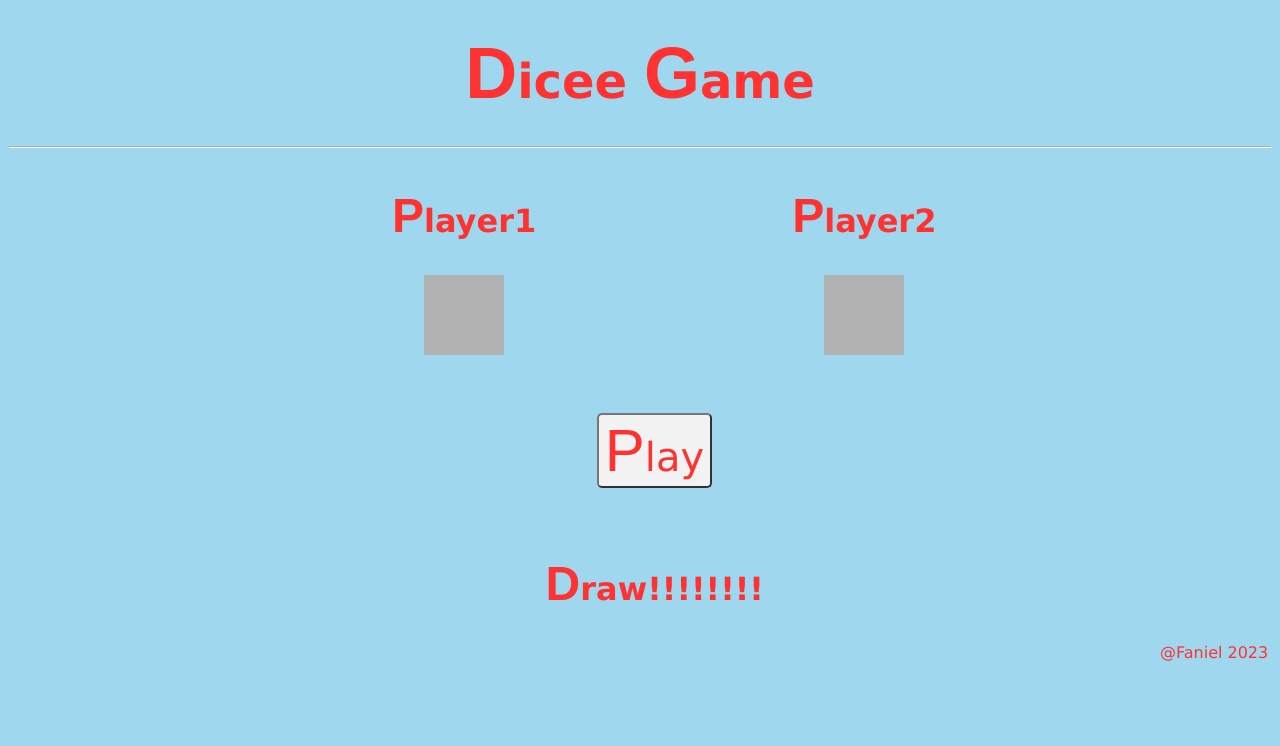
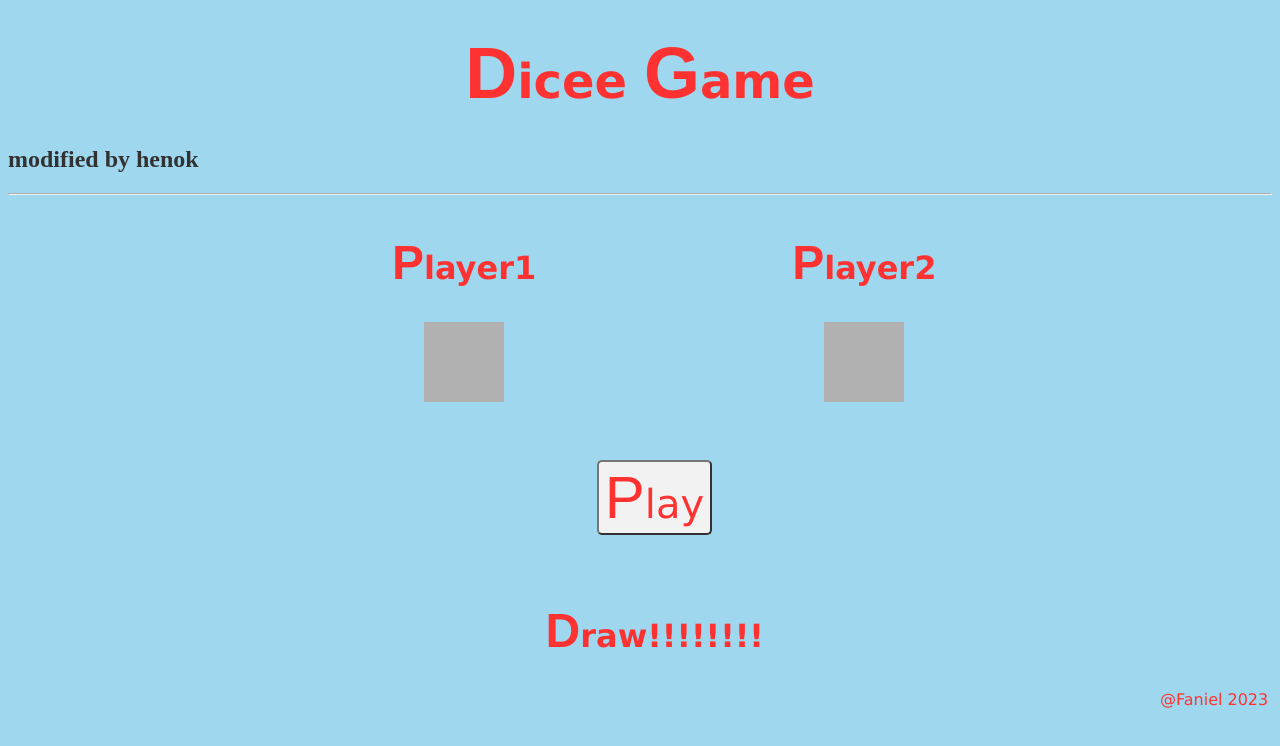
Before and after one commit to FaniDave/Simple-Dice-Game, a plain HTML site: page index.html in a window 1280 px wide. Drawn offline with Linux system fonts and the light colour scheme; grey boxes are pictures that could not be loaded.

Commit message:
modification accepted

```diff
--- a/index.html
+++ b/index.html
@@ -7,6 +7,7 @@
     </head>
           <body>
         <h1><span style="font-size: 1.5em; font-family: fantasy" >D</span>icee <span style="font-size: 1.5em; font-family: fantasy" >G</span>ame</h1>
+        <h2>modified by henok</h2>
            <hr>
                <div id="players" >
 
```
